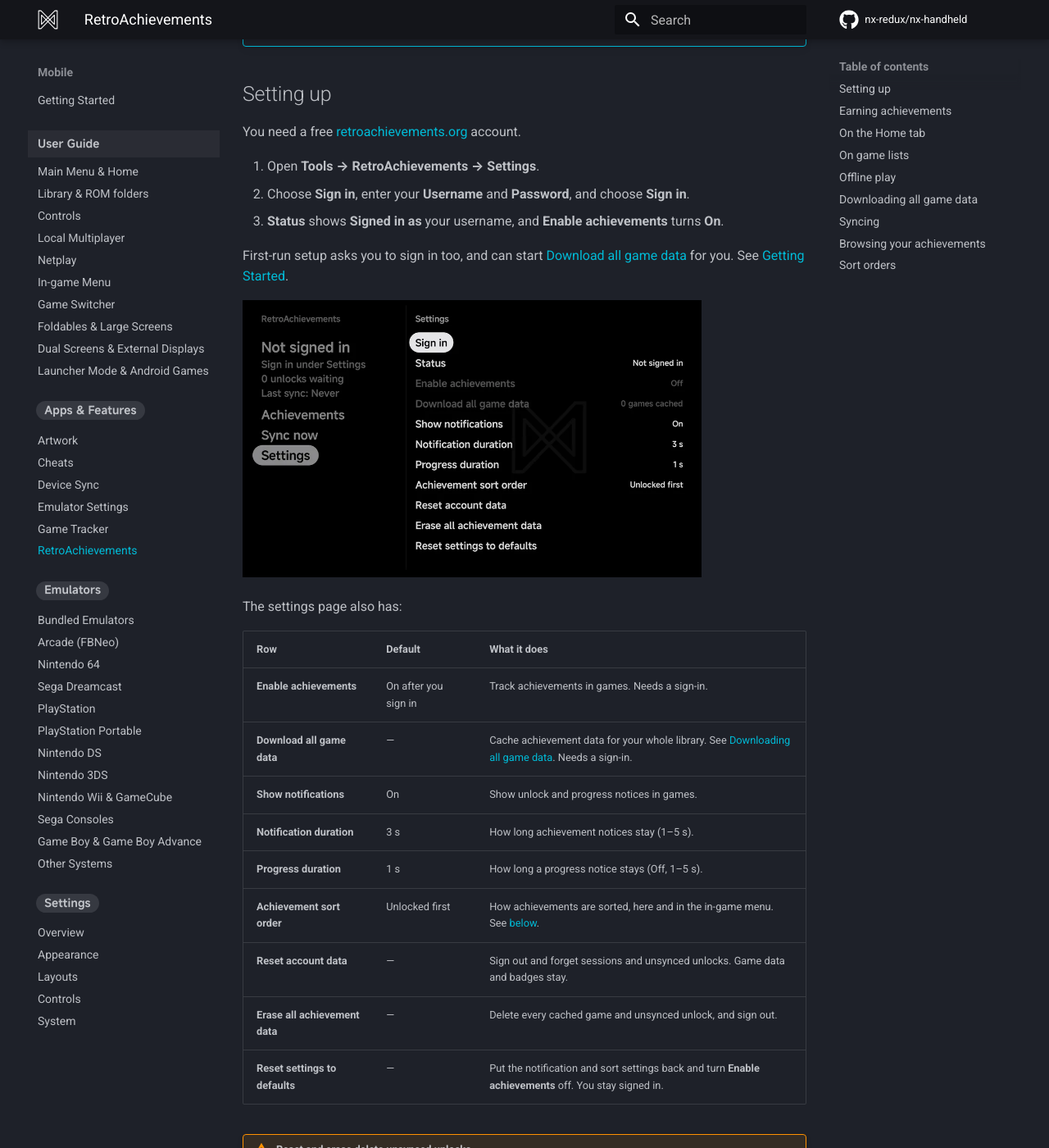
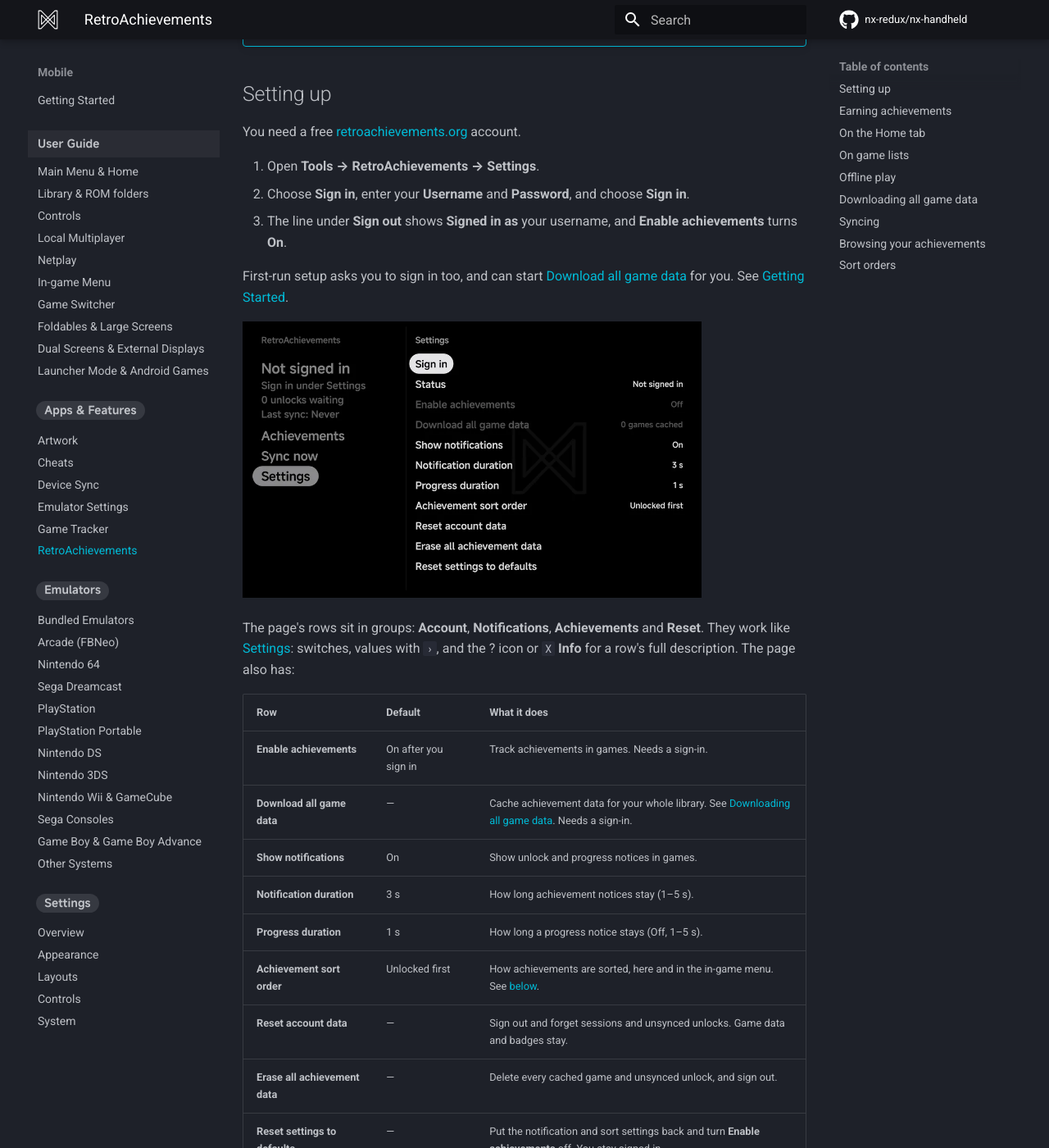
Before and after one commit to mohammadsyuhada/nx-redux-docs, an MkDocs documentation site: the page built from docs/mobile/retroachievements.md, in a window 1280 px wide and 1400 px high, scrolled down 899 px. Shown: the whole window at 82% size. Built offline with MkDocs 1.6.1 and Material for MkDocs 9.7.7, drawn with Linux system fonts in a browser that asks for light colours; comment, search, counter and statistics services are not loaded.

Commit message:
RetroAchievements and Artwork settings: touch rows, groups, status under Sign in, Reset artwork without the ellipsis

```diff
--- a/docs/mobile/retroachievements.md
+++ b/docs/mobile/retroachievements.md
@@ -33,16 +33,19 @@
 1. Open **Tools → RetroAchievements → Settings**.
 2. Choose **Sign in**, enter your **Username** and **Password**, and choose
    **Sign in**.
-3. **Status** shows **Signed in as** your username, and **Enable
-   achievements** turns **On**.
+3. The line under **Sign out** shows **Signed in as** your username, and
+   **Enable achievements** turns **On**.
 
 First-run setup asks you to sign in too, and can start
 [Download all game data](#downloading-all-game-data) for you. See
 [Getting Started](getting-started.md).
 
-![RetroAchievements → Settings, signed out: Sign in at the top, Status Not signed in, and Enable achievements and Download all game data dimmed](../assets/screenshots/mobile/ra-settings.webp){ .nx-wide }
+![RetroAchievements → Settings, signed out: Sign in with Not signed in under it, and Enable achievements and Download all game data dimmed with Needs a sign-in](../assets/screenshots/mobile/ra-settings.webp){ .nx-wide }
 
-The settings page also has:
+The page's rows sit in groups: **Account**, **Notifications**,
+**Achievements** and **Reset**. They work like
+[Settings](settings.md#buttons): switches, values with `›`, and the ? icon
+or `X` **Info** for a row's full description. The page also has:
 
 | Row | Default | What it does |
 | --- | --- | --- |
@@ -66,13 +69,17 @@
     - The app keeps only the sign-in token RetroAchievements returns, not your
       password.
     - Signed out, **Enable achievements** and **Download all game data** are
-      dimmed.
-    - **Download all game data** shows how many games are cached, such as
-      `48 games cached`.
-    - `A` changes a value. On **Notification duration**, **Progress duration**
-      and **Achievement sort order**, `LEFT` / `RIGHT` work too. On touch,
-      with no controller and no on-screen pad, a tap on one of these three
-      opens a list of its values to pick from.
+      dimmed and read **Needs a sign-in**.
+    - If a sign-in fails, the line under **Sign in** shows the error.
+    - **Download all game data** shows how many games are cached under its
+      name, such as `48 games cached`.
+    - **Enable achievements** and **Show notifications** are switches: `A` or
+      a tap flips them.
+    - On **Notification duration**, **Progress duration** and **Achievement
+      sort order**, `A` or a tap opens a list of the values to pick from, and
+      `LEFT` / `RIGHT` step the value. The durations stop at their ends.
+    - The page never opens with **Sign out** highlighted, so a stray `A`
+      can't sign you out.
     - **Sign out** asks to confirm too. Signing out turns achievements off,
       and signing in again needs your password. Your unsynced unlocks, game
       data and badges stay.
```
Also changed, not shown: docs/mobile/artwork.md (+14 -9 lines).
